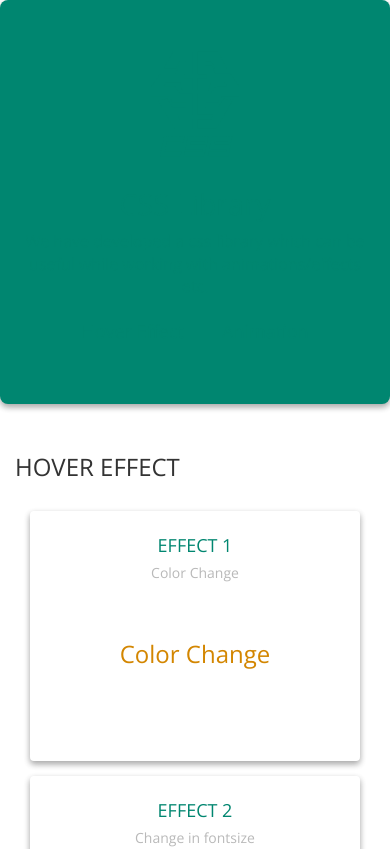
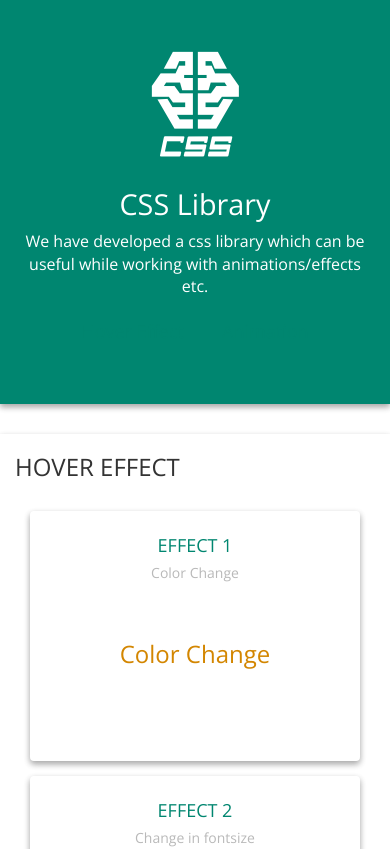
Before and after one commit to pplcallmesatz/css_library, a plain HTML site: page index.html in a window 390 px wide. Shown: the top 849 px of the page. Drawn offline with nearby package versions, Linux system fonts and the light colour scheme; files whose address does not match are found by name.

Commit message:
Fixed issue in media.

```diff
--- a/dlist/css/style.css
+++ b/dlist/css/style.css
@@ -149,9 +149,9 @@ body {
         outline: none;
     }
     .container {
-        box-shadow: none;
-        border-radius: 0;
-        background-color: #fff;
+/*        box-shadow: none !important;*/
+        border-radius: 0 !important;
+/*        background-color: #fff !important;*/
     }
     .header {
         margin-top: 0px;
@@ -165,6 +165,6 @@ body {
     .title i,
     .title-text,
     .title-container {
-        color: #008670;
+/*        color: #008670;*/
     }
 }
```
